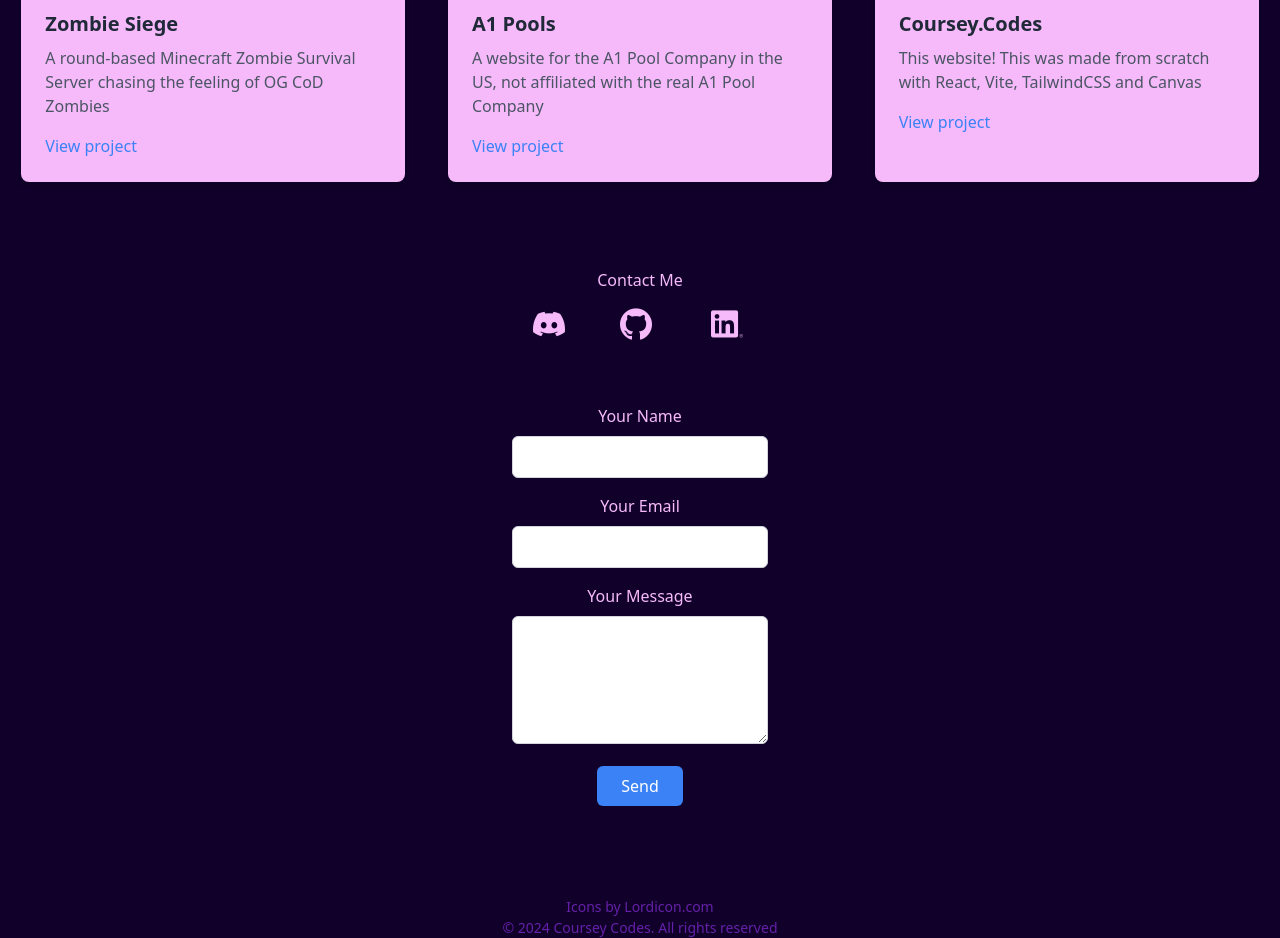
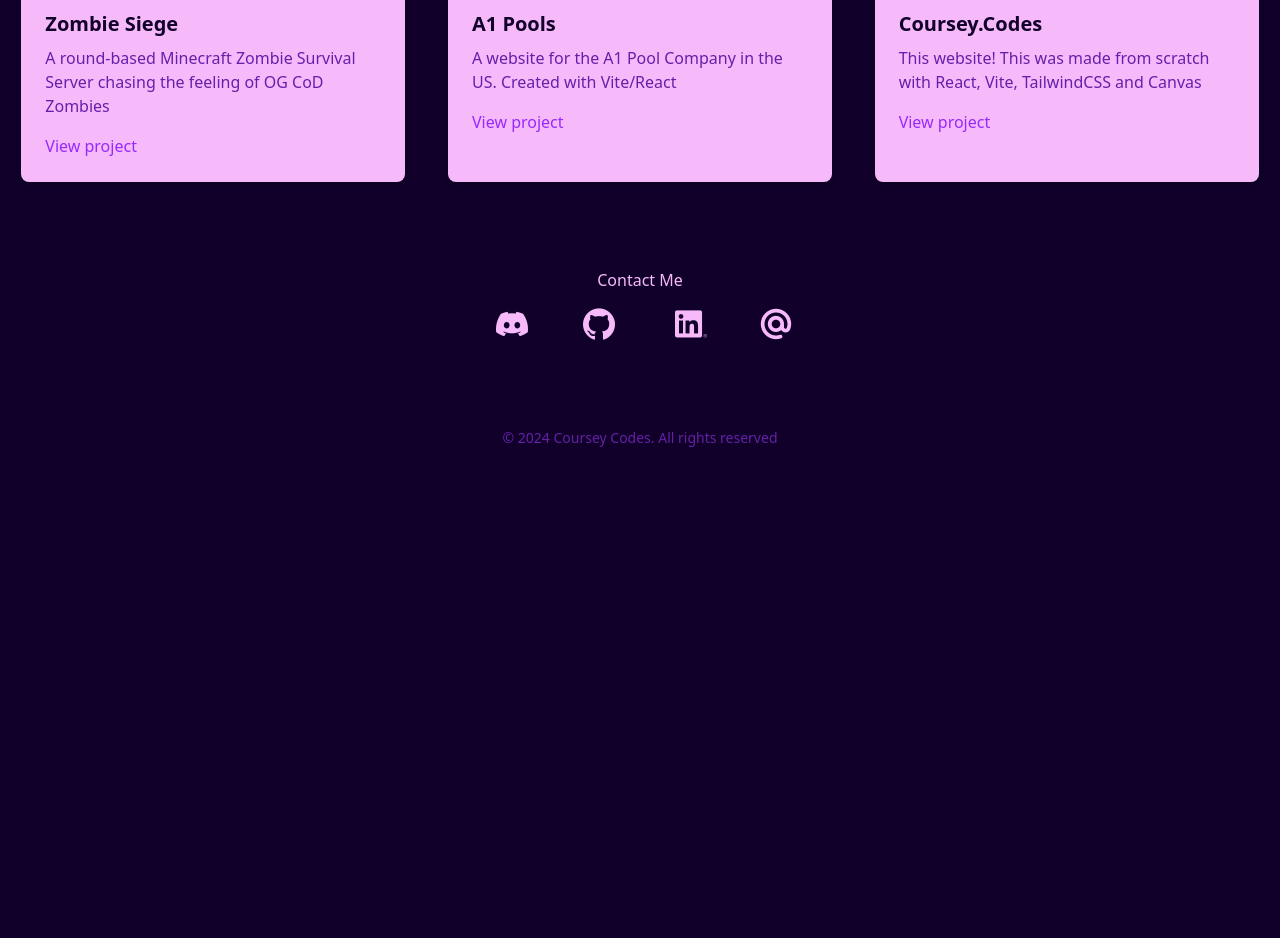
Before and after one commit to MrPiThon/CourseyCodesReact, a React (Vite) app: page / in a window 1280 px wide. Shown: the part 1460-2398 px from the top of the page. After the commit the page ends 1908 px from the top, so only its background shows below. Built offline with nearby package versions, Linux system fonts and the light colour scheme; a web font is replaced by a local one.

Commit message:
Improved Space Theme

```diff
--- a/src/App.jsx
+++ b/src/App.jsx
@@ -8,12 +8,14 @@
 import MainLayout from './layouts/MainLayout.jsx';
 import HomePage from './pages/HomePage.jsx';
 import NotFoundPage from './pages/NotFoundPage.jsx';
+import FormSuccess from "./pages/FormSuccess.jsx";
 
 const App = () => {
     const router = createBrowserRouter(
         createRoutesFromElements(
             <Route path="/" element={<MainLayout />} >
                 <Route index element={<HomePage />} />
+                <Route path="/form-success" element={<FormSuccess />} />
                 <Route path="*" element={<NotFoundPage />} />
             </Route>
         )
--- a/src/components/Contact.jsx
+++ b/src/components/Contact.jsx
@@ -6,71 +6,25 @@
                 <a className="flex flex-col items-center w-auto px-4 relative group"
                    href="https://discord.gg/5Py2AYHXCc">
                     <img src="/discord.png" alt="Discord Logo" className="mb-2"/>
-                    <p className="text-custom-lighter opacity-0 group-hover:opacity-100">Discord</p>
+                    <p className="text-custom-lighter sm:opacity-100 md:opacity-0 lg:opacity-0 group-hover:opacity-100">Discord</p>
                 </a>
                 <a className="flex flex-col items-center px-4 relative group" href="https://github.com/MrPiThon">
                     <img src="/github.png" alt="GitHub Logo" className="mb-2"/>
-                    <p className="text-custom-lighter opacity-0 group-hover:opacity-100">GitHub</p>
+                    <p className="text-custom-lighter sm:opacity-100 md:opacity-0 lg:opacity-0 group-hover:opacity-100">GitHub</p>
                 </a>
                 <a className="flex flex-col items-center px-4 relative group"
                    href="https://www.linkedin.com/in/alex-coursey-80388b298/">
                     <img src="/linkedin.png" alt="LinkedIn Logo" className="mb-2"/>
-                    <p className="text-custom-lighter opacity-0 group-hover:opacity-100">LinkedIn</p>
+                    <p className="text-custom-lighter sm:opacity-100 md:opacity-0 lg:opacity-0 group-hover:opacity-100">LinkedIn</p>
+                </a>
+                <a className="flex flex-col items-center px-4 relative group"
+                   href="mailto:alexcoursey33@gmail.com">
+                    <img src="/email.png" alt="Email Logo" className="mb-2"/>
+                    <p className="text-custom-lighter sm:opacity-100 md:opacity-0 lg:opacity-0 group-hover:opacity-100">Email</p>
                 </a>
             </div>
-
-            {/* Netlify Form */}
-            <form
-                name="contact"
-                method="POST"
-                data-netlify="true"
-                className="flex flex-col items-center py-8"
-            >
-                <input type="hidden" name="form-name" value="contact" />
-                <div className="mb-4">
-                    <label className="block text-custom-lighter mb-2" htmlFor="name">
-                        Your Name
-                    </label>
-                    <input
-                        type="text"
-                        name="name"
-                        id="name"
-                        required
-                        className="border border-gray-300 px-4 py-2 rounded-md w-64"
-                    />
-                </div>
-                <div className="mb-4">
-                    <label className="block text-custom-lighter mb-2" htmlFor="email">
-                        Your Email
-                    </label>
-                    <input
-                        type="email"
-                        name="email"
-                        id="email"
-                        required
-                        className="border border-gray-300 px-4 py-2 rounded-md w-64"
-                    />
-                </div>
-                <div className="mb-4">
-                    <label className="block text-custom-lighter mb-2" htmlFor="message">
-                        Your Message
-                    </label>
-                    <textarea
-                        name="message"
-                        id="message"
-                        required
-                        className="border border-gray-300 px-4 py-2 rounded-md w-64 h-32"
-                    />
-                </div>
-                <button
-                    type="submit"
-                    className="bg-blue-500 text-white px-6 py-2 rounded-md"
-                >
-                    Send
-                </button>
-            </form>
         </div>
-    );
-};
+    )
+}
 
 export default Contact;
--- a/src/components/Footer.jsx
+++ b/src/components/Footer.jsx
@@ -4,7 +4,6 @@
             {/*<img className="mx-auto mb-2" src="/ssl_trust_seal.png" alt="SSL Trust"></img>*/}
             {/* No longer secured by positiveSSL, now goes through Let's Encrypt, who do not provide an image */}
             <div className="grid-rows-1">
-                <a className={"text-sm text-custom-secondary"} href="https://lordicon.com/">Icons by Lordicon.com</a>
                 <p className={"text-sm text-custom-secondary"}>
                     &copy; 2024 Coursey Codes. All rights reserved</p>
             </div>
--- a/src/components/ProjectCard.jsx
+++ b/src/components/ProjectCard.jsx
@@ -4,9 +4,9 @@
         <div className="max-w-sm mx-auto my-3.5 bg-custom-lighter rounded-lg shadow-md overflow-hidden">
             <img className="w-full h-48 object-cover" src={image} alt={title} />
             <div className="p-6">
-                <h2 className="text-xl font-semibold text-gray-800">{title}</h2>
-                <p className="text-gray-600 mt-2">{description}</p>
-                <a href={url} className="text-blue-500 hover:underline mt-4 block">View project</a>
+                <h2 className="text-xl font-semibold text-custom-primary">{title}</h2>
+                <p className="text-custom-secondary mt-2">{description}</p>
+                <a href={url} className="text-custom-accent hover:underline mt-4 block">View project</a>
             </div>
         </div>
     );
--- a/src/components/Space.jsx
+++ b/src/components/Space.jsx
@@ -47,31 +47,46 @@
             });
         };
 
-        // const drawText = () => {
-        //     ctx.font = '100px Arial';
-        //     ctx.fillStyle = 'white';
-        //     ctx.textAlign = 'center';
-        //     ctx.fillText('MrPiThon', canvas.width / 2, canvas.height / 2);
-        // };
+        const drawText = (time) => {
+            // Pulsing MrPiThon text
+            const scale = 1 + 0.2 * Math.sin(time / 500);  // Pulsing effect
 
-        const animate = () => {
+            ctx.save();
+            ctx.translate(canvas.width / 2, canvas.height / 2);
+            ctx.scale(scale, scale);
+            ctx.font = '100px Arial';
+            ctx.fillStyle = 'white';
+            ctx.textAlign = 'center';
+            ctx.fillText('MrPiThon', 0, 0);
+            ctx.restore();
+        };
+
+        const drawScrollDown = (time) => {
+            // Animate the vertical position of the "Scroll Down" text
+            const yOffset = 10 * Math.sin(time / 300);  // Up and down movement
+
+            ctx.save();
+            ctx.font = '24px Arial';
+            ctx.fillStyle = 'white';
+            ctx.textAlign = 'center';
+            ctx.fillText('⬇ Scroll Down ⬇', canvas.width / 2, canvas.height - 50 + yOffset);
+            ctx.restore();
+        };
+
+        const animate = (time) => {
             drawStars();
-            // drawText();
+            drawText(time);
+            drawScrollDown(time);
             requestAnimationFrame(animate);
         };
 
         initializeStars();
-        animate();
+        animate(0);  // Start animation loop
     }, []);
 
     return (
         <div className="relative h-screen w-screen">
             <canvas className="absolute top-0 left-0 w-full h-full" ref={canvasRef} id="space"></canvas>
-            <img
-                src="/MrPiThonHeroAnimated.gif"
-                alt="MrPiThon Logo"
-                className="absolute top-1/2 left-1/2 transform -translate-x-1/2 -translate-y-1/2"
-            />
         </div>
     );
 };
--- /dev/null
+++ b/src/pages/FormSuccess.jsx
@@ -0,0 +1,9 @@
+const FormSuccess = () => {
+    return (
+        <div>
+            <h1 className="text-5xl text-custom-light font-bold">Form submitted successfully</h1>
+        </div>
+    )
+}
+
+export default FormSuccess;
--- a/src/pages/HomePage.jsx
+++ b/src/pages/HomePage.jsx
@@ -9,7 +9,7 @@
             <Space/>
             <About/>
             <h1 className="text-center text-custom-lighter md:text-3xl lg:text-3xl sm:text-2xl">Projects</h1>
-            <div className="flex lg:flex-row md:flex-row sm:flex-col">
+            <div className="flex flex-col md:flex-row lg:flex-row">
                 <ProjectCard
                     title={"Zombie Siege"}
                     description={"A round-based Minecraft Zombie Survival Server chasing the feeling of OG CoD Zombies"}
@@ -18,8 +18,8 @@
                 />
                 <ProjectCard
                     title={"A1 Pools"}
-                    description={"A website for the A1 Pool Company in the US, not affiliated with the real A1 Pool Company"}
-                    url={"https://sunny-stroopwafel-e64f2e.netlify.app/"}
+                    description={"A website for the A1 Pool Company in the US. Created with Vite/React"}
+                    url={"https://a1-pools.netlify.app/"}
                     image="/A1 Pool Hero Animated.gif"
                 />
                 <ProjectCard
```
Also changed, not shown: public/email.png (added), 1 other file (tests, documents, lock files or other folders).
